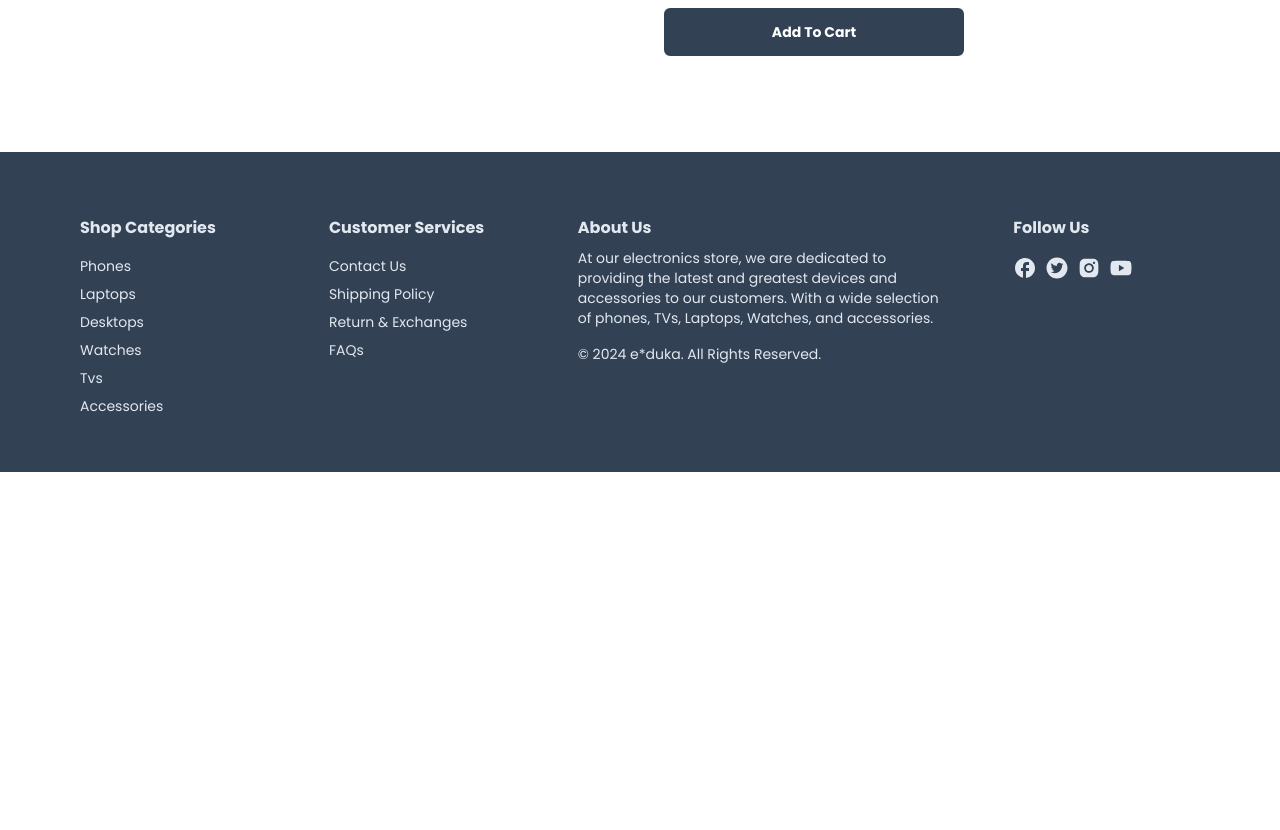
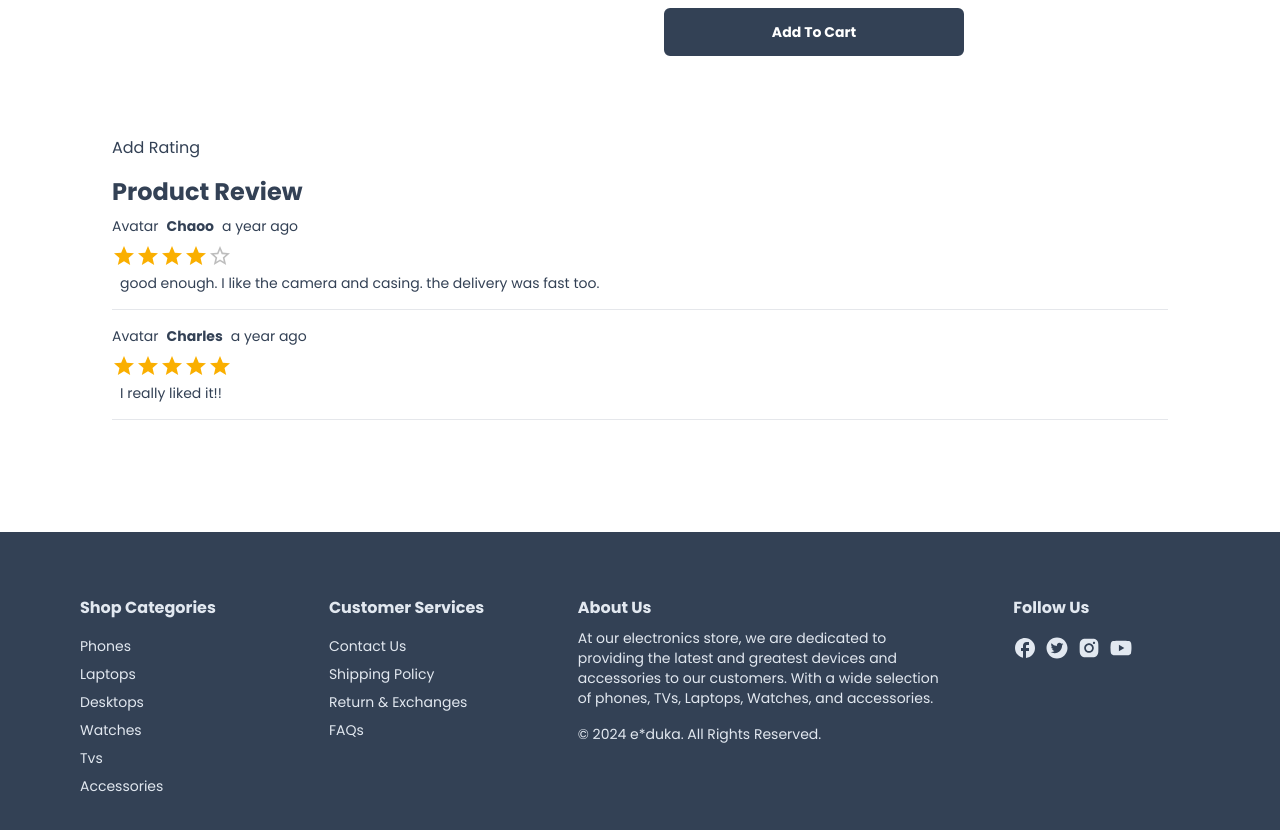
Before and after one commit to 1023LLC/e-duka, a Next.js app: page /product/1 in a window 1280 px wide. Shown: the part 660-1490 px from the top of the page. Before the commit the page ends 1132 px from the top, so only its background shows below. Built offline with nearby package versions, Linux system fonts and the light colour scheme; a web font is replaced by a local one.

Commit message:
List Product Reviews

```diff
--- /dev/null
+++ b/app/components/Heading.tsx
@@ -0,0 +1,15 @@
+interface HeadingProps{
+    title: string,
+    center?: boolean,
+}
+
+
+const Heading: React.FC<HeadingProps> = ({ title, center }) => {
+    return(
+        <div className={center ? 'text-center' : 'text-start'}>
+            <h1 className="font-bold text-2xl">{title}</h1>
+        </div>
+    )
+}
+
+export default Heading
--- a/app/components/products/SetColor.tsx
+++ b/app/components/products/SetColor.tsx
@@ -1,13 +1,15 @@
-'use client'
+"use client";
 
-import { CartProductType, selectedImgType } from "@/app/product/ProductDetails"
+import {
+  CartProductType,
+  selectedImgType,
+} from "@/app/product/[productid]/ProductDetails";
 
-interface SetColorProps{
-    images: selectedImgType[],
-    cartProduct: CartProductType,
-    handleColorSelect: (value: selectedImgType) => void
+interface SetColorProps {
+  images: selectedImgType[];
+  cartProduct: CartProductType;
+  handleColorSelect: (value: selectedImgType) => void;
 }
-
 
 const SetColor: React.FC<SetColorProps> = ({
   images,
@@ -28,20 +30,22 @@ const SetColor: React.FC<SetColorProps> = ({
                             h-7 w-7 rounded-full border-teal-300 flex items-center justify-center
                             ${
                               cartProduct.selectedImg.color === image.color
-                                ? 'border-[1.5px]'
-                                : 'border-none'
+                                ? "border-[1.5px]"
+                                : "border-none"
                             }
-                        `}>
-                            <div style={{background: image.colorCode}} className="h-5 w-5 rounded-full border-[1.2px] border-slate-300 cursor-pointer">
-
+                        `}
+              >
+                <div
+                  style={{ background: image.colorCode }}
+                  className="h-5 w-5 rounded-full border-[1.2px] border-slate-300 cursor-pointer"
+                ></div>
               </div>
-                        </div>
-                    )
-                } )}
+            );
+          })}
         </div>
       </div>
     </div>
-  )
-}
+  );
+};
 
-export default SetColor
+export default SetColor;
--- /dev/null
+++ b/app/product/[productid]/ListRating.tsx
@@ -0,0 +1,37 @@
+"use client";
+
+import Heading from "@/app/components/Heading";
+import { Rating } from "@mui/material";
+import moment from "moment";
+
+interface ListRatingProps {
+  product: any;
+}
+
+const ListRating: React.FC<ListRatingProps> = ({ product }) => {
+  return (
+    <div>
+      <Heading title="Product Review" />
+      <div className="text-sm mt-2">
+        {product.reviews && product.reviews.map((review: any) => {
+            return (
+                <div key={review.id} className="max-w-300px">
+                    <div className="flex gap-2 items-center">
+                        <div className="">Avatar</div>
+                        <div className="font-semibold">{review?.user.name}</div>
+                        <div className="font-light">{moment(review.createdDate).fromNow()}</div>
+                    </div>
+                    <div className="mt-2">
+                        <Rating value={review.rating} readOnly />
+                        <div className="ml-2">{review.comment}</div>
+                        <hr className="mt-4 mb-4"/>
+                    </div>
+                </div>
+            )
+        })}
+      </div>
+    </div>
+  );
+};
+
+export default ListRating;
--- /dev/null
+++ b/app/product/[productid]/ProductDetails.tsx
@@ -0,0 +1,130 @@
+"use client";
+
+import { Rating } from "@mui/material";
+import { useCallback, useState } from "react";
+import SetColor from "../../components/products/SetColor";
+import SetQuantity from "../../components/products/SetQuantity";
+import Button from "../../components/Button";
+import ProductImage from "../../components/products/ProductImage";
+
+interface ProductDetailsProps {
+  product: any;
+}
+
+export type CartProductType = {
+  id: string;
+  name: string;
+  description: string;
+  category: string;
+  brand: string;
+  selectedImg: selectedImgType;
+  quantity: number;
+  price: number;
+};
+
+export type selectedImgType = {
+  color: string;
+  colorCode: string;
+  image: string;
+};
+
+const Horizontal = () => {
+  return <hr className="w-[30%] my-2" />;
+};
+
+const ProductDetails: React.FC<ProductDetailsProps> = ({ product }) => {
+  const [cartProduct, setCartProduct] = useState<CartProductType>({
+    id: product.id,
+    name: product.name,
+    description: product.description,
+    category: product.category,
+    brand: product.brand,
+    selectedImg: { ...product.images[0] },
+    quantity: 1,
+    price: product.price,
+  });
+
+  console.log(cartProduct);
+
+  const productRating =
+    product.reviews.reduce((acc: number, item: any) => item.rating + acc, 0) /
+    product.reviews.length;
+
+  const handleColorSelect = useCallback(
+    (value: selectedImgType) => {
+      setCartProduct((prev) => {
+        return { ...prev, selectedImg: value };
+      });
+    },
+    [setCartProduct]
+  );
+
+  const handleQtyIncrease = useCallback(() => {
+    if (cartProduct.quantity === 99) {
+      return;
+    }
+
+    setCartProduct((prev) => {
+      return { ...prev, quantity: ++prev.quantity };
+    });
+  }, [cartProduct]);
+
+  const handleQtyDecrease = useCallback(() => {
+    if (cartProduct.quantity === 1) {
+      return;
+    }
+
+    setCartProduct((prev) => {
+      return { ...prev, quantity: --prev.quantity };
+    });
+  }, [cartProduct]);
+
+  return (
+    <div className="grid grid-cols-1 md:grid-cols-2 gap-12">
+      <ProductImage
+        cartProduct={cartProduct}
+        product={product}
+        handleColorSelect={handleColorSelect}
+      />
+      <div className="flex flex-col gap-1 text-slate-500 text-sm">
+        <h2 className="text-3xl font-medium text-slate-700">{product.name}</h2>
+        <div className="flex items-center gap-2">
+          <Rating value={productRating} readOnly />
+          <div>{product.reviews.length} reviews</div>
+        </div>
+        <Horizontal />
+        <div className="text-justify">{product.description}</div>
+        <Horizontal />
+        <div className="">
+          <span className="font-semibold">CATEGORY: </span>
+          {product.category}
+        </div>
+        <div className="">
+          <span className="font-semibold">BRAND: </span>
+          {product.brand}
+        </div>
+        <div className={product.inStock ? "text-teal-400" : "text-rose-400"}>
+          {product.inStock ? "In stock" : "Out of stock!"}
+        </div>
+        <Horizontal />
+        <SetColor
+          cartProduct={cartProduct}
+          images={product.images}
+          handleColorSelect={handleColorSelect}
+        />
+        <Horizontal />
+        <SetQuantity
+          cartProduct={cartProduct}
+          handleQtyIncrease={handleQtyIncrease}
+          handleQtyDecrease={handleQtyDecrease}
+        />
+        <Horizontal />
+        <div className="max-w-[300px]">
+          <Button label="Add To Cart" onClick={() => {}} />
+        </div>
+      </div>
+    </div>
+  );
+};
+
+export default ProductDetails;
--- a/app/product/[productid]/page.tsx
+++ b/app/product/[productid]/page.tsx
@@ -1,20 +1,24 @@
-import Container from "@/app/components/Container"
-import ProductDetails from "../ProductDetails"
-import { product } from "@/utils/product"
+import Container from "@/app/components/Container";
+import ProductDetails from "./ProductDetails";
+import { product } from "@/utils/product";
+import ListRating from "./ListRating";
 
 interface IParams {
-    productId?: string
+  productId?: string;
 }
 
-
-const Product = ({ params}: {params: IParams}) => {
+const Product = ({ params }: { params: IParams }) => {
   return (
     <div className="p-8">
       <Container>
-        <ProductDetails product = {product} />
+        <ProductDetails product={product} />
+        <div className="flex flex-col mt-20 gap-4">
+          <div className="">Add Rating</div>
+          <ListRating product={product} />
+        </div>
       </Container>
     </div>
-  )
-}
+  );
+};
 
-export default Product
+export default Product;
--- a/package.json
+++ b/package.json
@@ -18,6 +18,7 @@
     "autoprefixer": "10.4.19",
     "eslint": "8.57.0",
     "eslint-config-next": "14.2.3",
+    "moment": "^2.30.1",
     "next": "14.2.3",
     "postcss": "8.4.38",
     "react": "18.3.1",
```
Also changed, not shown: app/components/products/ProductImage.tsx (renamed from app/product/ProductImage.tsx, +8 -5 lines), app/components/products/SetQuantity.tsx (+15 -12 lines), app/product/ProductDetails.tsx (deleted, +0 -129 lines), 1 other file (tests, documents, lock files or other folders). Lines whose indentation alone changed are shown as unchanged.
